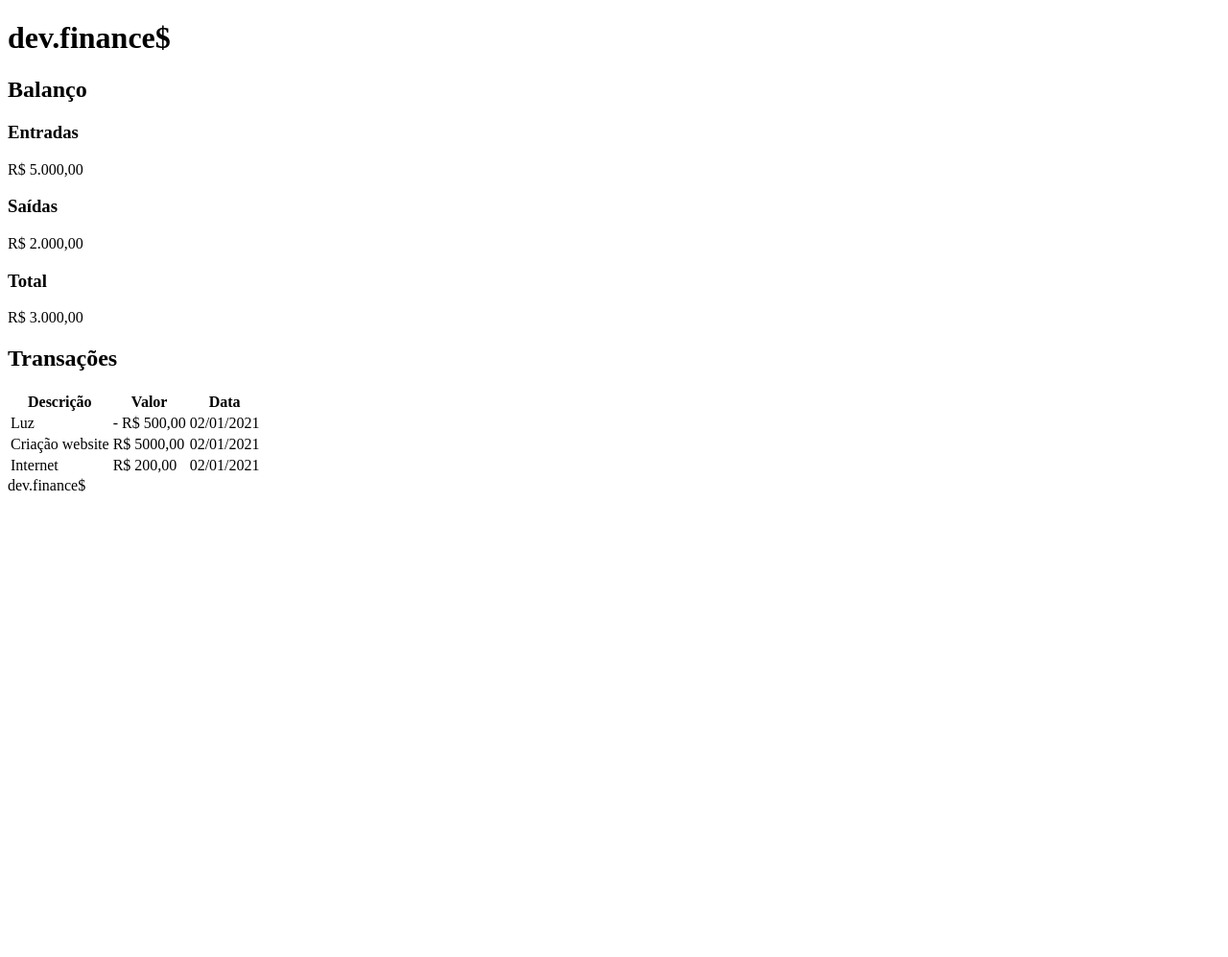
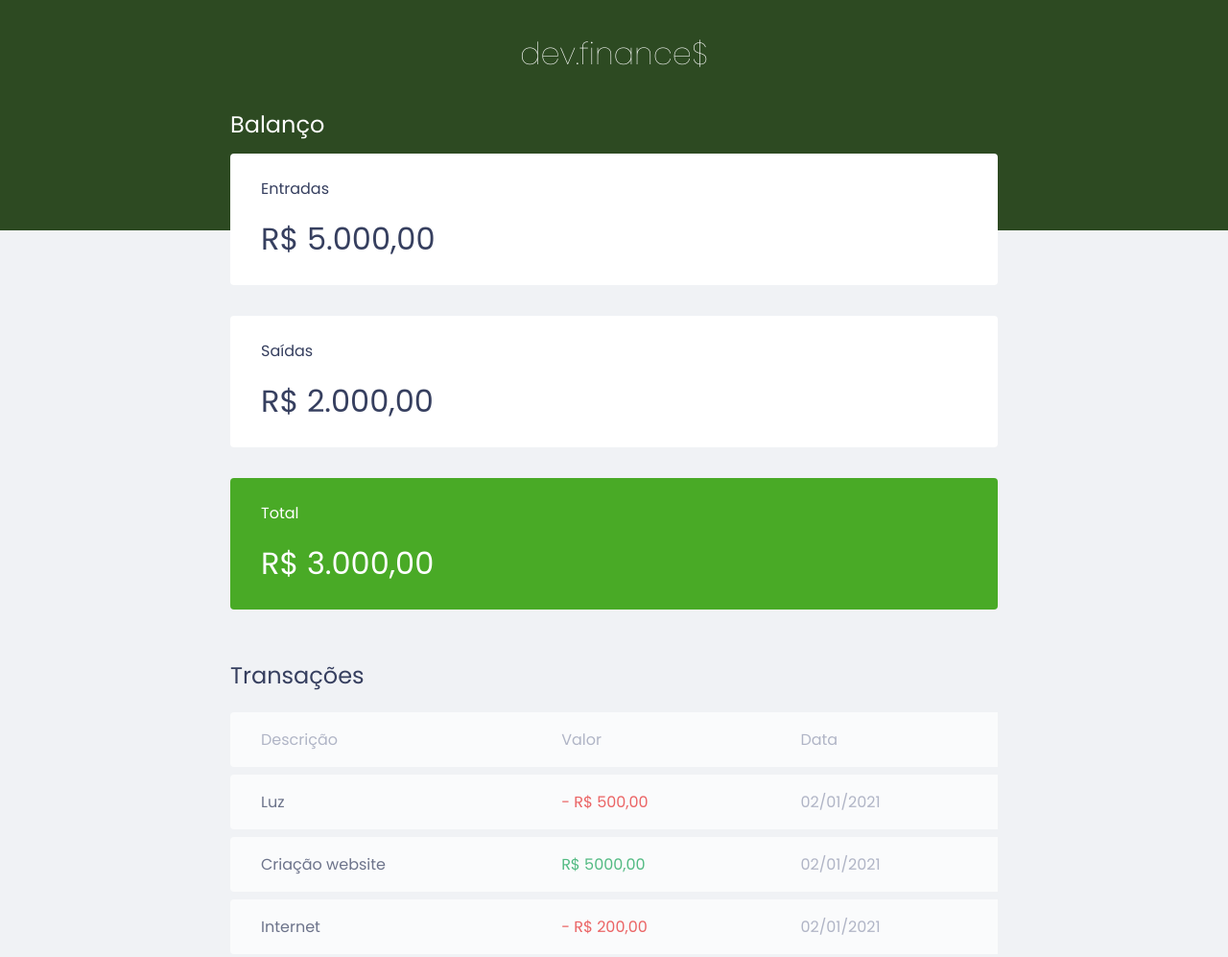
Before and after one commit to LuzianeFreitas/maratona-discover, a plain HTML site: page index.html in a window 1280 px wide. Shown: the top 997 px of the page at 96% size. Before the commit the page ends 800 px from the top, so only its background shows below. Drawn offline with Linux system fonts and the light colour scheme.

Commit message:
style: add css

```diff
--- a/index.html
+++ b/index.html
@@ -5,6 +5,12 @@
     <meta charset="UTF-8">
     <meta name="viewport" content="width=device-width, initial-scale=1.0">
     <title>dev.finance$</title>
+
+    <link rel="stylesheet" href="./style.css">
+    <link rel="preconnect" href="https://fonts.gstatic.com">
+    <link
+        href="https://fonts.googleapis.com/css2?family=Poppins:ital,wght@0,100;0,200;0,400;0,700;1,100;1,200;1,400;1,700&display=swap"
+        rel="stylesheet">
 </head>
 
 <body>
@@ -13,7 +19,7 @@
         <h1 id="logo">dev.finance$</h1>
     </header>
 
-    <main>
+    <main class="container">
         <section id="balance">
             <h2>Balanço</h2>
 
@@ -27,7 +33,7 @@
                 <p>R$ 2.000,00</p>
             </div>
 
-            <div class="card">
+            <div class="card total">
                 <h3>Total</h3>
                 <p>R$ 3.000,00</p>
             </div>
@@ -46,19 +52,19 @@
                 </thead>
                 <tbody>
                     <tr>
-                        <td>Luz</td>
-                        <td>- R$ 500,00</td>
-                        <td>02/01/2021</td>
+                        <td class="description">Luz</td>
+                        <td class="expense">- R$ 500,00</td>
+                        <td class="date">02/01/2021</td>
                     </tr>
                     <tr>
-                        <td>Criação website</td>
-                        <td>R$ 5000,00</td>
-                        <td>02/01/2021</td>
+                        <td class="description">Criação website</td>
+                        <td class="income">R$ 5000,00</td>
+                        <td class="date">02/01/2021</td>
                     </tr>
                     <tr>
-                        <td>Internet</td>
-                        <td>R$ 200,00</td>
-                        <td>02/01/2021</td>
+                        <td class="description">Internet</td>
+                        <td class="expense">- R$ 200,00</td>
+                        <td class="date">02/01/2021</td>
                     </tr>
                 </tbody>
             </table>
@@ -66,7 +72,9 @@
 
     </main>
 
-    <footer>dev.finance$</footer>
+    <footer>
+        <p>dev.finance$</p>
+    </footer>
 </body>
 
 </html>
--- /dev/null
+++ b/style.css
@@ -0,0 +1,146 @@
+/* Global ============================================== */
+:root {
+    --dark-blue: #363f5f;
+    --color-text-default: #fff;
+    --color-text-clean-blue: #969cb3;
+    --color-text-clean-green: #12a454;
+    --color-textdark-red: #e92929;
+
+
+    --background-default-color: #f0f2f5;
+    --background-clean-color: #fff;
+    --background-green-color: #49aa26;
+}
+
+* {
+    margin: 0;
+    padding: 0;
+    box-sizing: border-box;
+}
+
+body {
+    background: var(--background-default-color);
+    font-family: 'Poppins', sans-serif;
+}
+
+.container {
+    /* Função min procura o menor valor entre os dois argumentos passados */
+    width: min(90vw, 800px);
+
+    margin: auto;
+}
+
+/* Titles ============================================== */
+h2 {
+    margin-top: 3.2rem;
+    margin-bottom:0.8rem;
+    color: var(--dark-blue);
+
+    font-weight: normal;
+}
+
+/* Header ============================================== */
+header {
+    background: #2d4a22;
+    padding: 2rem 0 10rem;
+    text-align: center;
+}
+
+header h1#logo {
+    color: var(--color-text-default);
+    font-weight: 100;
+}
+
+/* Balance ============================================== */
+#balance {
+    margin-top: -8rem;
+}
+
+#balance h2 {
+    color: var(--color-text-default);
+    margin-top: 0;
+}
+
+/* Cards ============================================== */
+.card {
+    background: var(--color-text-default);
+    padding: 1.5rem 2rem;
+    border-radius: .25rem;
+
+    margin-bottom: 2rem;
+    color: var(--dark-blue);
+}
+
+.card h3 {
+    font-weight: normal;
+    font-size: 1rem;
+}
+
+.card p {
+    font-size: 2rem;
+    line-height: 3rem;
+
+    margin-top: 1rem;
+}
+
+.card.total {
+    background: var(--background-green-color);
+    color: var(--color-text-default);
+}
+
+/* Table ============================================== */
+#data-table {
+    width: 100%;
+    border-spacing: 0 0.5rem;
+    color: var(--color-text-clean-blue)
+}
+
+table thead tr th:first-child,
+table tbody tr td:first-child {
+    border-radius: 0.25rem 0 0 0.25rem;
+}
+
+table th {
+    background: var(--background-clean-color);
+
+    font-weight: normal;
+    padding: 1rem 2rem;
+
+    text-align: left;
+}
+
+table tr {
+    opacity: 0.7;
+}
+
+table tr:hover {
+    opacity: 1;
+}
+
+table td {
+    background: var(--background-clean-color);
+
+    padding: 1rem 2rem;
+    font-weight: normal;
+}
+
+
+td.description {
+    color: var(--dark-blue)
+}
+
+td.income {
+    color: var(--color-text-clean-green);
+}
+
+td.expense {
+    color: var(--color-textdark-red);
+}
+
+/* Footer ============================================== */
+footer {
+    text-align: center;
+    padding: 4rem 0 2rem;
+    color: var(--dark-blue);
+    opacity: 0.6;
+}
```
